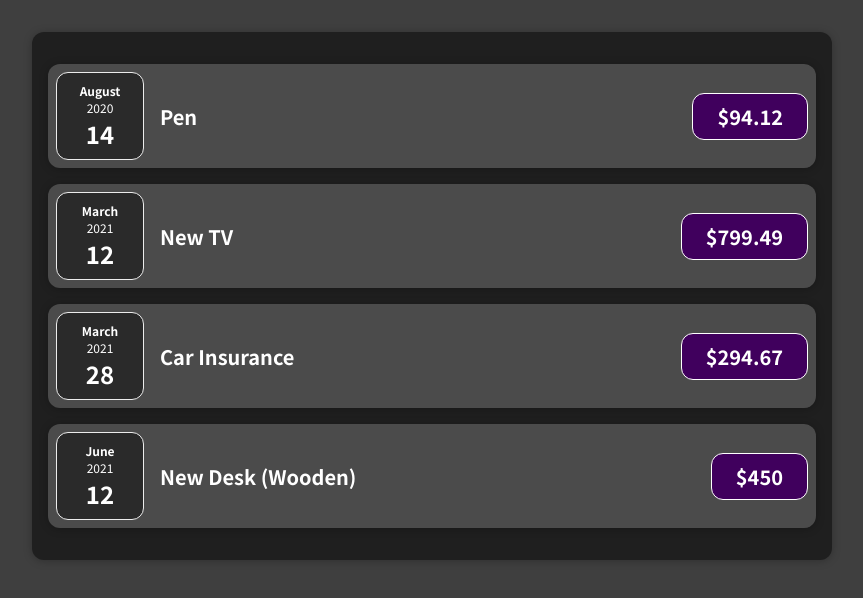
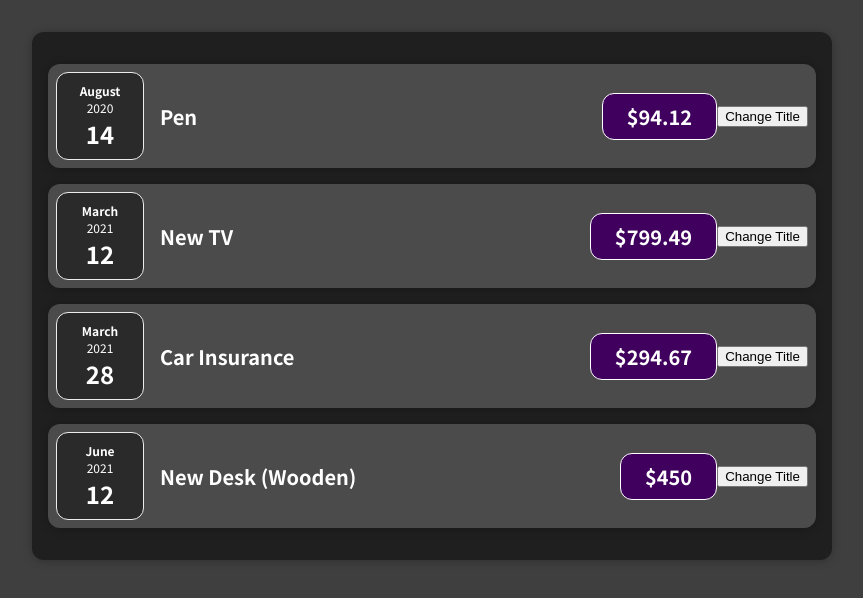
Before and after one commit to NikhilD1998/expense-tracker, a React (Create React App) app: page / in a window 1280 px wide. Shown: the top 598 px of the page, without its empty margins (208-1071 px from the left). Built offline with nearby package versions, Linux system fonts and the light colour scheme.

Commit message:
useState

```diff
--- a/src/App.js
+++ b/src/App.js
@@ -1,4 +1,4 @@
-import Expenses from "./components/Expenses";
+import Expenses from "./components/Expenses/Expenses";
 
 function App() {
   const expenses = [
--- a/src/components/ExpenseItem.js
+++ b/src/components/Expenses/ExpenseItem.js
@@ -1,15 +1,24 @@
 import "./ExpenseItem.css";
 import ExpenseDate from "./ExpenseDate";
-import Card from "./Card";
+import Card from "../UI/Card";
+import React, {useState} from "react";
 
 function ExpenseItem(props) {
+
+  const [title, setTitle] = useState(props.title);
+
+  const clickHandler = () => {
+    setTitle('Updated');
+  };
+
   return (
     <Card className="expense-item">
       <ExpenseDate date = {props.date}/>
       <div className="expense-item__description">
-        <h2>{props.title}</h2>
+        <h2>{title}</h2>
         <div className="expense-item__price">${props.amount}</div>
       </div>
+      <button onClick={clickHandler}>Change Title</button>
     </Card>
   );
 }
--- a/src/components/Expenses.js
+++ b/src/components/Expenses/Expenses.js
@@ -1,6 +1,6 @@
 import './Expenses.css';
 import ExpenseItem from './ExpenseItem';
-import Card from './Card';
+import Card from '../UI/Card';
 
 function Expenses(props){
 return(
```
Also changed, not shown: src/components/Expenses/ExpenseDate.css (renamed from src/components/ExpenseDate.css), src/components/Expenses/ExpenseDate.js (renamed from src/components/ExpenseDate.js), src/components/Expenses/ExpenseItem.css (renamed from src/components/ExpenseItem.css), src/components/Expenses/Expenses.css (renamed from src/components/Expenses.css), src/components/UI/Card.css (renamed from src/components/Card.css), src/components/UI/Card.js (renamed from src/components/Card.js), 1 other file (tests, documents, lock files or other folders).
